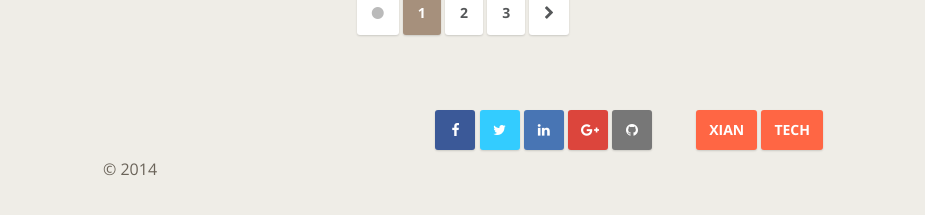
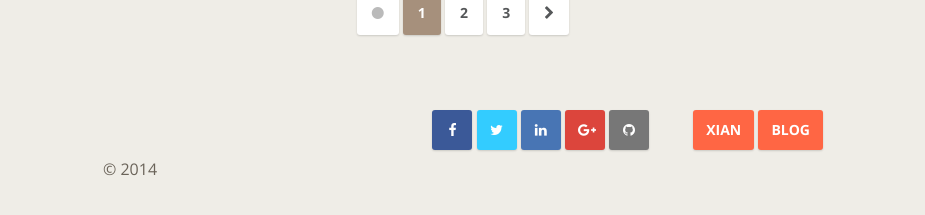
Before and after one commit to geordee/tech, a Jekyll site: the page built from index.html, in a window 1280 px wide and 900 px high, scrolled down 5321 px. Shown: the part 587-802 px from the top of the window, without its empty margins (177-1102 px from the left). Built offline with Jekyll 4.4.1, drawn with Linux system fonts in a browser that asks for light colours; nearby versions of some CDN libraries; the list of posts is cut into pages by our own code; comment, search, counter and statistics services are not loaded.

Commit message:
Update footer to include primary blog url

```diff
--- a/_includes/footer.html
+++ b/_includes/footer.html
@@ -9,7 +9,7 @@
         <a href="https://github.com/geordee"><button class="github"><i class="fa fa-github"></i></button></a>
         <span class="padder"></span>
         <a href="http://xian.geordee.com"><button class="links">XIAN</button></a>
-        <a href="http://tech.geordee.com"><button class="links">TECH</button></a>
+        <a href="http://geordee.com"><button class="links">BLOG</button></a>
       </div>
     </div>
   </div>
```
